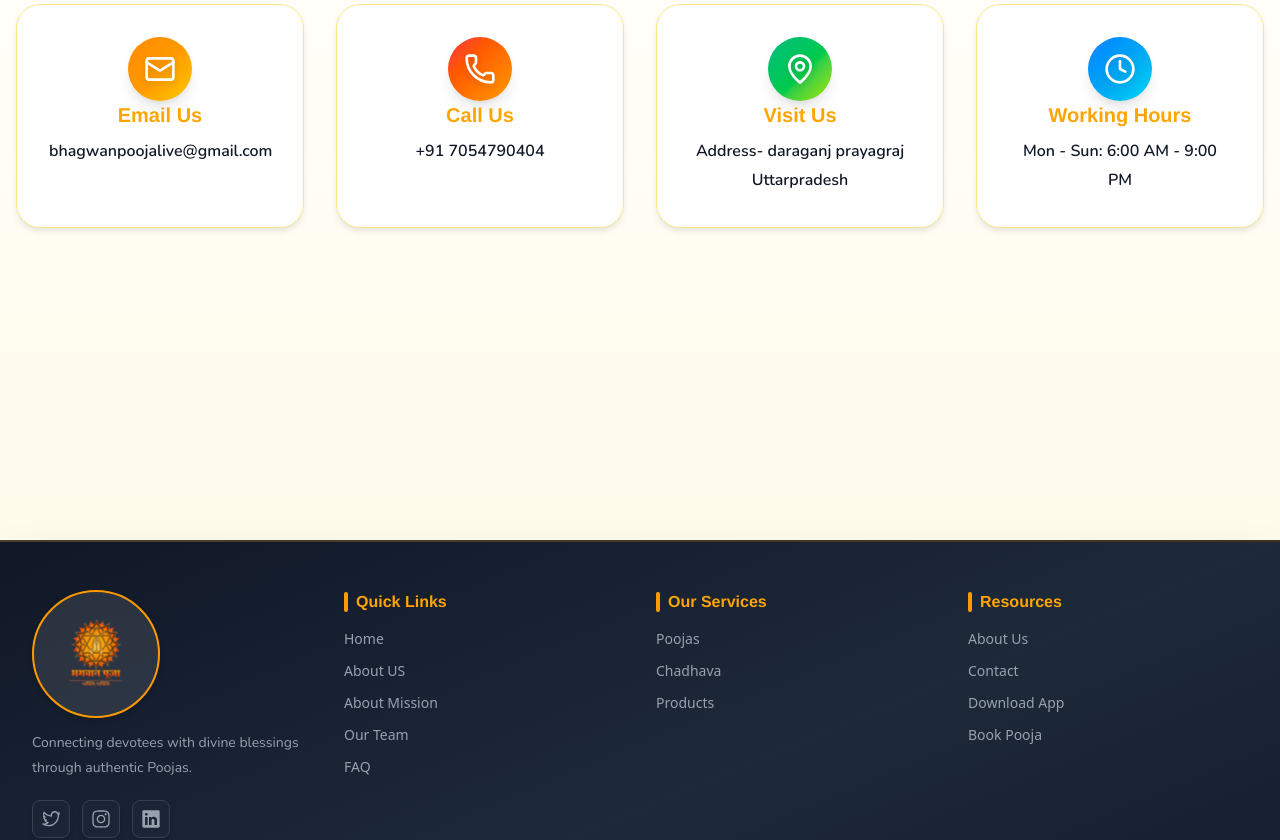
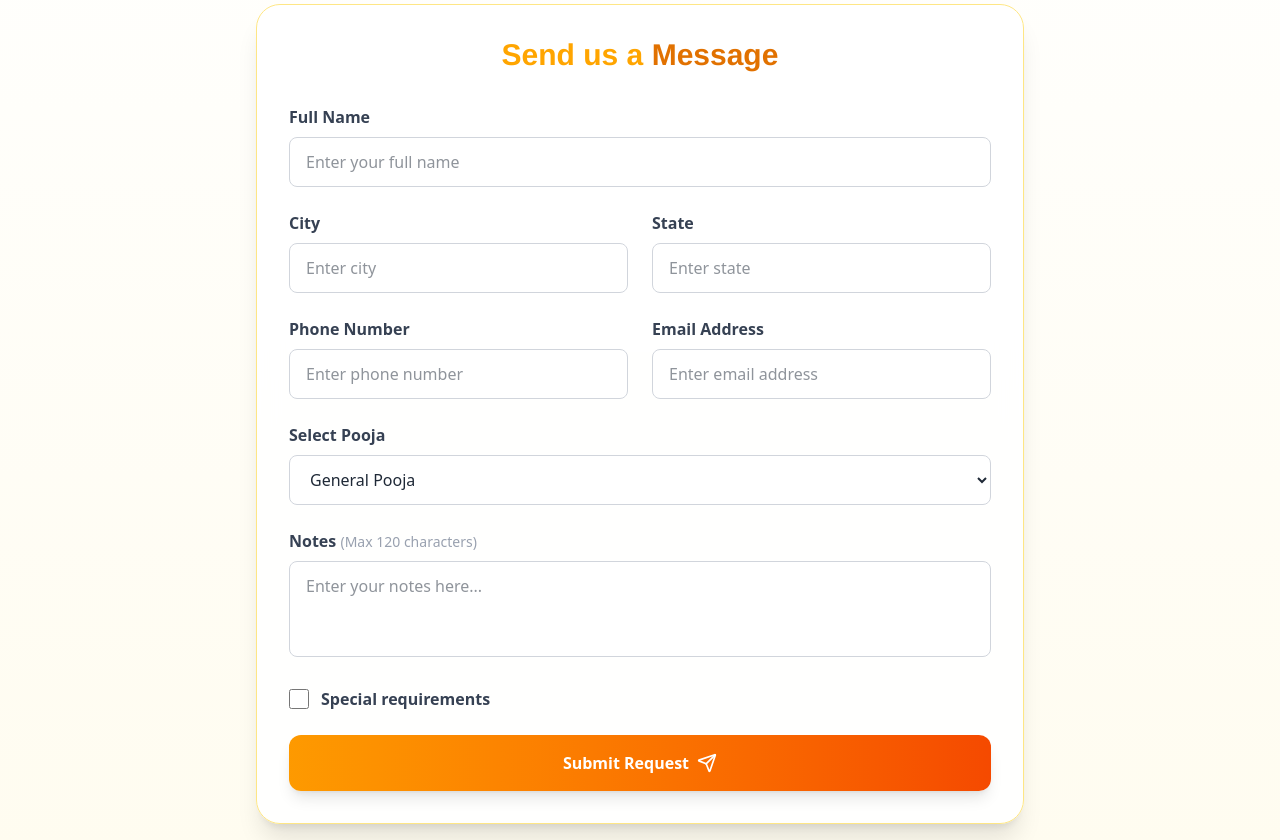
Before and after one commit to asifkhan2513/puja, a React (Vite) app: page /contactus in a window 1280 px wide. Shown: the part 340-1180 px from the top of the page. Built offline with nearby package versions, Linux system fonts and the light colour scheme; a web font is replaced by a local one.

Commit message:
emailjs added

```diff
--- a/package.json
+++ b/package.json
@@ -10,6 +10,7 @@
     "preview": "vite preview"
   },
   "dependencies": {
+    "@emailjs/browser": "^4.4.1",
     "@radix-ui/react-icons": "^1.3.2",
     "@reduxjs/toolkit": "^2.11.0",
     "@tailwindcss/vite": "^4.1.17",
--- a/src/components/ContactUs/ContachUs.jsx
+++ b/src/components/ContactUs/ContachUs.jsx
@@ -1,12 +1,40 @@
-import { Mail, Phone, MapPin, Clock } from "lucide-react";
+import { Mail, Phone, MapPin, Clock, Send } from "lucide-react";
 import { Link } from "react-router-dom";
 import Loader from "../Loader";
-import { useState } from "react";
+import { useState, useRef } from "react";
+import emailjs from "@emailjs/browser";
 
 const ContachUs = () => {
+  const form = useRef();
+  const [isLoading, setIsLoading] = useState(false);
+  const [showSpecialReq, setShowSpecialReq] = useState(false);
 
+  const sendEmail = (e) => {
+    e.preventDefault();
+    setIsLoading(true);
 
-  const [isLoading , setIsLoading] = useState(true)
+    emailjs
+      .sendForm(
+        import.meta.env.VITE_EMAILJS_SERVICE_ID,
+        import.meta.env.VITE_EMAILJS_TEMPLATE_ID,
+        form.current,
+        import.meta.env.VITE_EMAILJS_PUBLIC_KEY
+      )
+      .then(
+        (result) => {
+          console.log(result.text);
+          alert("Message sent successfully!");
+          e.target.reset();
+          setIsLoading(false);
+        },
+        (error) => {
+          console.log(error.text);
+          alert("Failed to send message, please try again.");
+          setIsLoading(false);
+        }
+      );
+  };
+
   const contactInfo = [
     {
       icon: Mail,
@@ -53,8 +81,159 @@ const ContachUs = () => {
             Have questions? We're here to help you with your spiritual journey
           </p>
 
+          {/* Contact Form */}
+          <div className="max-w-3xl mx-auto bg-white/90 backdrop-blur-md border border-amber-200 rounded-3xl p-8 shadow-xl">
+            <h2 className="text-3xl font-bold text-center text-black mb-8 pt-serif-bold">
+              Send us a <span className="text-amber-600">Message</span>
+            </h2>
+
+            <form ref={form} onSubmit={sendEmail} className="space-y-6">
+              {/* Full Name */}
+              <div>
+                <label className="block text-gray-700 font-semibold mb-2">
+                  Full Name
+                </label>
+                <input
+                  type="text"
+                  name="user_name"
+                  required
+                  className="w-full px-4 py-3 rounded-lg border border-gray-300 focus:border-amber-500 focus:ring-2 focus:ring-amber-200 outline-none transition-all bg-white/50"
+                  placeholder="Enter your full name"
+                />
+              </div>
+
+              {/* City & State */}
+              <div className="grid grid-cols-1 md:grid-cols-2 gap-6">
+                <div>
+                  <label className="block text-gray-700 font-semibold mb-2">
+                    City
+                  </label>
+                  <input
+                    type="text"
+                    name="user_city"
+                    required
+                    className="w-full px-4 py-3 rounded-lg border border-gray-300 focus:border-amber-500 focus:ring-2 focus:ring-amber-200 outline-none transition-all bg-white/50"
+                    placeholder="Enter city"
+                  />
+                </div>
+                <div>
+                  <label className="block text-gray-700 font-semibold mb-2">
+                    State
+                  </label>
+                  <input
+                    type="text"
+                    name="user_state"
+                    required
+                    className="w-full px-4 py-3 rounded-lg border border-gray-300 focus:border-amber-500 focus:ring-2 focus:ring-amber-200 outline-none transition-all bg-white/50"
+                    placeholder="Enter state"
+                  />
+                </div>
+              </div>
+
+              {/* Phone & Email */}
+              <div className="grid grid-cols-1 md:grid-cols-2 gap-6">
+                <div>
+                  <label className="block text-gray-700 font-semibold mb-2">
+                    Phone Number
+                  </label>
+                  <input
+                    type="tel"
+                    name="user_phone"
+                    required
+                    className="w-full px-4 py-3 rounded-lg border border-gray-300 focus:border-amber-500 focus:ring-2 focus:ring-amber-200 outline-none transition-all bg-white/50"
+                    placeholder="Enter phone number"
+                  />
+                </div>
+                <div>
+                  <label className="block text-gray-700 font-semibold mb-2">
+                    Email Address
+                  </label>
+                  <input
+                    type="email"
+                    name="user_email"
+                    required
+                    className="w-full px-4 py-3 rounded-lg border border-gray-300 focus:border-amber-500 focus:ring-2 focus:ring-amber-200 outline-none transition-all bg-white/50"
+                    placeholder="Enter email address"
+                  />
+                </div>
+              </div>
+
+              {/* Select Pooja */}
+              <div>
+                <label className="block text-gray-700 font-semibold mb-2">
+                  Select Pooja
+                </label>
+                <select
+                  name="pooja_type"
+                  className="w-full px-4 py-3 rounded-lg border border-gray-300 focus:border-amber-500 focus:ring-2 focus:ring-amber-200 outline-none transition-all bg-white/50"
+                >
+                  <option value="General Pooja">General Pooja</option>
+                  <option value="Special Pooja">Special Pooja</option>
+                </select>
+              </div>
+
+              {/* Notes */}
+              <div>
+                <label className="block text-gray-700 font-semibold mb-2">
+                  Notes{" "}
+                  <span className="text-gray-400 text-sm font-normal">
+                    (Max 120 characters)
+                  </span>
+                </label>
+                <textarea
+                  maxLength={120}
+                  name="message"
+                  className="w-full px-4 py-3 rounded-lg border border-gray-300 focus:border-amber-500 focus:ring-2 focus:ring-amber-200 outline-none transition-all bg-white/50 h-24 resize-none"
+                  placeholder="Enter your notes here..."
+                ></textarea>
+              </div>
+
+              {/* Special Requirements Checkbox */}
+              <div className="flex flex-col space-y-4">
+                <label className="flex items-center space-x-3 cursor-pointer w-fit">
+                  <input
+                    type="checkbox"
+                    className="w-5 h-5 text-amber-600 rounded border-gray-300 focus:ring-amber-500"
+                    checked={showSpecialReq}
+                    onChange={(e) => setShowSpecialReq(e.target.checked)}
+                  />
+                  <span className="text-gray-700 font-semibold">
+                    Special requirements
+                  </span>
+                </label>
+
+                {showSpecialReq && (
+                  <div className="animate-fade-in-down">
+                    <label className="block text-gray-700 font-semibold mb-2">
+                      Special Requirement Details
+                    </label>
+                    <textarea
+                      name="special_requirements"
+                      className="w-full px-4 py-3 rounded-lg border border-gray-300 focus:border-amber-500 focus:ring-2 focus:ring-amber-200 outline-none transition-all bg-white/50 h-24"
+                      placeholder="Please emphasize on..."
+                    ></textarea>
+                  </div>
+                )}
+              </div>
+
+              <button
+                type="submit"
+                disabled={isLoading}
+                className="w-full bg-linear-to-r from-amber-500 to-orange-600 text-white font-bold py-4 rounded-xl shadow-lg hover:shadow-xl hover:scale-[1.02] transition-all duration-300 disabled:opacity-70 disabled:cursor-not-allowed flex items-center justify-center gap-2"
+              >
+                {isLoading ? (
+                  <>Processing...</>
+                ) : (
+                  <>
+                    Submit Request <Send className="w-5 h-5" />
+                  </>
+                )}
+              </button>
+            </form>
+          </div>
+
           {/* Contact Info Grid */}
-          <div className="grid grid-cols-1 md:grid-cols-2 lg:grid-cols-4 gap-8 mb-16">
+          <div className="grid mt-10 grid-cols-1 md:grid-cols-2 lg:grid-cols-4 gap-8 mb-16">
             {contactInfo.map((info, index) => {
               const Icon = info.icon;
               return (
```
Also changed, not shown: src/App.jsx (+48 -48 lines), 1 other file (tests, documents, lock files or other folders).
